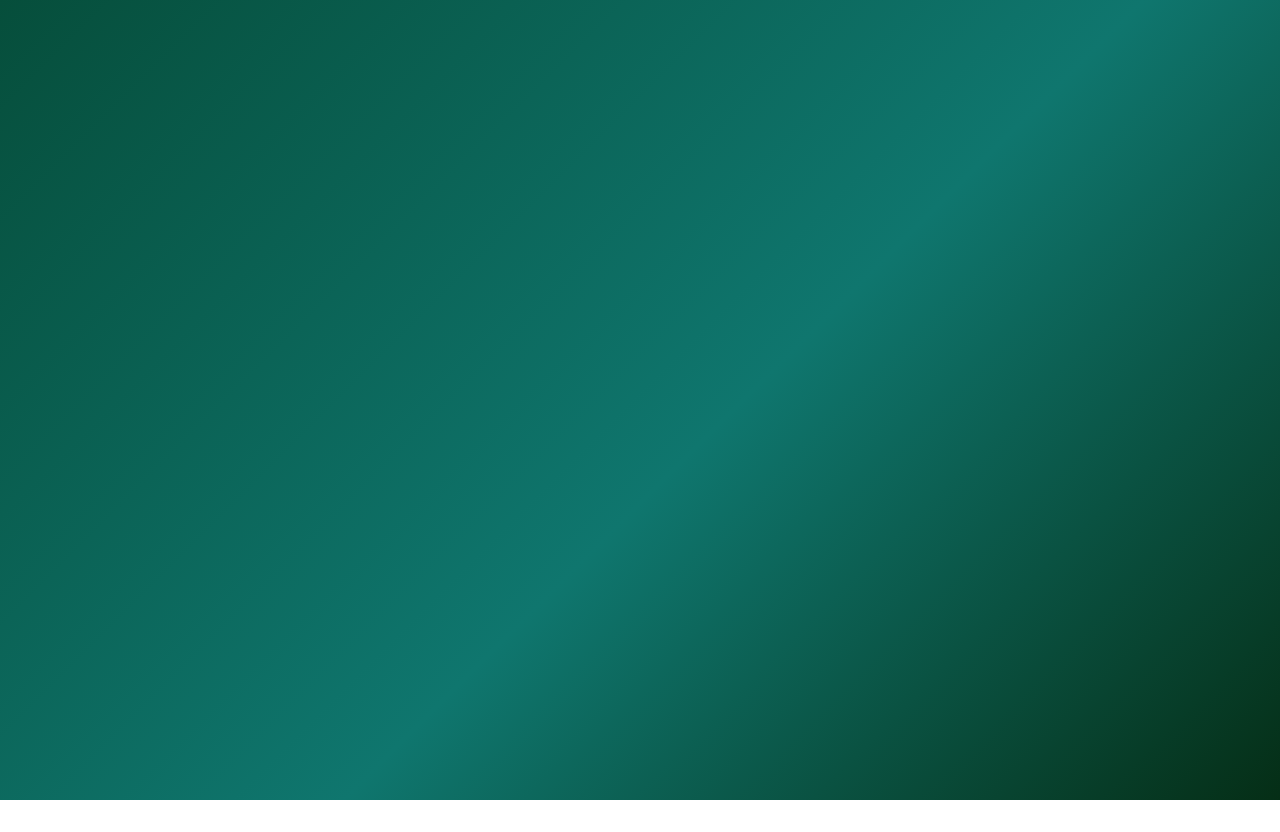
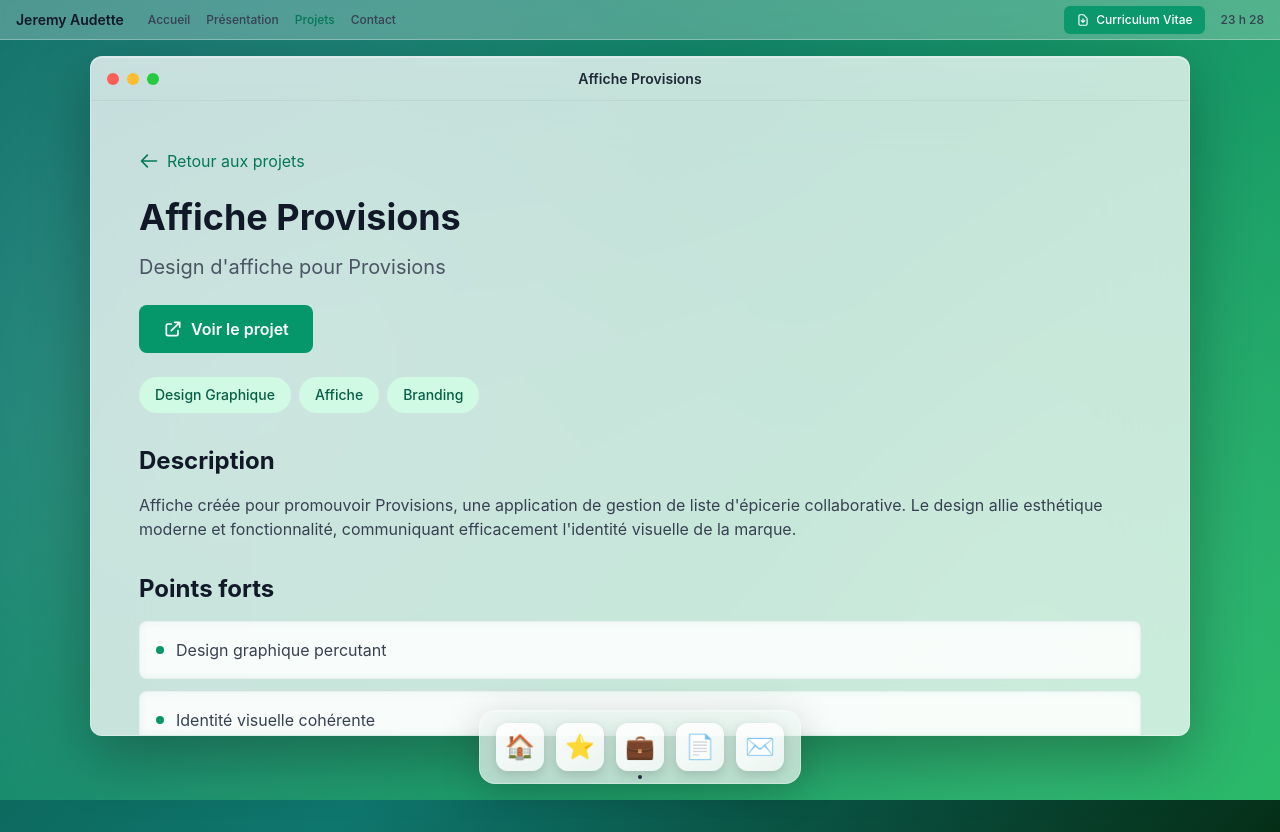
Before and after one commit to audjeremy/portfolio, a Next.js app: page /projects/affiche-provisions in a window 1280 px wide. Before the commit this address had no page. Before the commit the page ends 800 px from the top, so only its background shows below. Built offline with nearby package versions, Linux system fonts and the light colour scheme.

Commit message:
Refactorisation des pages et des projets : mise à jour des slugs de projet, amélioration des liens de démonstration, et ajout de nouveaux projets. Remplacement de l'image de profil et ajustements de contenu pour une meilleure présentation et accessibilité.

```diff
--- a/src/app/page.tsx
+++ b/src/app/page.tsx
@@ -95,9 +95,12 @@
                 {/* Project Image Placeholder */}
                 <div className="w-full h-40 sm:h-48 bg-gradient-to-br from-emerald-500 to-teal-600 flex items-center justify-center">
                   <span className="text-4xl sm:text-6xl" role="img" aria-label={project.title}>
+                    {project.slug === 'recolte' && '🌾'}
+                    {project.slug === 'affiche-provisions' && '🎨'}
                     {project.slug === 'provisions' && '🛒'}
-                    {project.slug === 'la-porte' && '🍽️'}
-                    {project.slug === 'portfolio-macos' && '💻'}
+                    {project.slug === 'blonde-biscuiterie' && '🍪'}
+                    {project.slug === 'festipop' && '🎵'}
+                    {project.slug === 'portfolio' && '💻'}
                   </span>
                 </div>
 
@@ -143,16 +146,19 @@
                         GitHub
                       </a>
                     )}
-                    {project.demo && (
-                      <span
-                        className="px-4 py-2 text-sm font-semibold bg-gray-400 dark:bg-gray-600 text-white rounded-lg cursor-not-allowed opacity-60 inline-flex items-center gap-1.5"
-                        aria-label={`Démo à venir pour ${project.title}`}
+                    {project.demo && project.demo !== '' && (
+                      <a
+                        href={project.demo}
+                        target="_blank"
+                        rel="noopener noreferrer"
+                        className="px-4 py-2 text-sm font-semibold bg-emerald-600 dark:bg-emerald-700 hover:bg-emerald-700 dark:hover:bg-emerald-600 text-white rounded-lg transition-colors inline-flex items-center gap-1.5"
+                        aria-label={`Voir le projet ${project.title}`}
                       >
                         <svg className="w-4 h-4" fill="none" stroke="currentColor" viewBox="0 0 24 24">
                           <path strokeLinecap="round" strokeLinejoin="round" strokeWidth={2} d="M10 6H6a2 2 0 00-2 2v10a2 2 0 002 2h10a2 2 0 002-2v-4M14 4h6m0 0v6m0-6L10 14" />
                         </svg>
-                        DÉMO À VENIR
-                      </span>
+                        Voir le projet
+                      </a>
                     )}
                   </div>
                 </div>
--- a/src/app/presentation/page.tsx
+++ b/src/app/presentation/page.tsx
@@ -1,39 +1,37 @@
 import Link from 'next/link';
 import Window from '@/components/os/Window';
+import ProfilePicture from '@/components/ProfilePicture';
 
 export default function Presentation() {
-  // Liste de films réels (à personnaliser)
-  const films = [
-    { title: 'Blade Runner 2049', emoji: '🎭' },
-    { title: 'Interstellar', emoji: '🚀' },
-    { title: 'The Grand Budapest Hotel', emoji: '🎨' },
-    { title: 'Her', emoji: '🌙' },
-  ];
   return (
     <Window title="Présentation">
       <div className="p-4 sm:p-6 md:p-8 lg:p-12">
         {/* Section 1: Qui je suis */}
         <section className="mb-8 sm:mb-12 animate-fadeIn">
           <h2 className="text-2xl sm:text-3xl font-bold text-gray-900 dark:text-white mb-4 sm:mb-6">
-            Qui je suis
+          Bonjour! Je suis Jeremy Audette
           </h2>
-          <div className="prose prose-lg dark:prose-invert max-w-none">
+          <div className="flex flex-col sm:flex-row gap-4 sm:gap-6 items-start sm:items-start">
+            <div className="prose prose-lg dark:prose-invert max-w-none flex-1 order-2 sm:order-1">
             <p className="text-gray-700 dark:text-gray-300 mb-4">
-              Au-delà du code, je suis quelqu'un de curieux et créatif, toujours en quête de nouvelles
-              façons de résoudre des problèmes. Le développement web m'attire parce qu'il combine la
-              logique technique avec la créativité visuelle, permettant de créer des expériences qui
-              ont un réel impact.
-            </p>
-            <p className="text-gray-700 dark:text-gray-300 mb-4">
-              Ce qui me motive en développement, c'est la possibilité de transformer une idée en
-              quelque chose de tangible et utilisable. J'aime particulièrement travailler sur
-              l'expérience utilisateur, en cherchant toujours à créer des interfaces intuitives et
-              agréables à utiliser.
-            </p>
-            <p className="text-gray-700 dark:text-gray-300">
-              En dehors du développement, je suis passionné par le cinéma, la musique et la cuisine.
-              Ces intérêts nourrissent ma créativité et m'aident à penser différemment dans mes projets.
-            </p>
+  Au-delà du développement, je suis quelqu’un de curieux et ouvert, qui aime explorer, apprendre et
+  comprendre ce qui l’entoure. J’apprécie les projets qui me permettent de réfléchir, de créer et de
+  donner du sens à ce que je fais, autant dans le travail que dans le quotidien.
+</p>
+<p className="text-gray-700 dark:text-gray-300 mb-4">
+  Ce que j’aime particulièrement, c’est partir d’une idée et la voir évoluer peu à peu vers quelque
+  chose de concret et utile. J’accorde beaucoup d’importance à l’expérience des personnes qui utilisent
+  ce que je crée, en cherchant toujours la simplicité, la clarté et le confort d’utilisation.
+</p>
+<p className="text-gray-700 dark:text-gray-300">
+  En dehors du travail, je suis passionné par le cinéma, la musique et la cuisine. Ces intérêts font
+  partie de mon quotidien et nourrissent ma créativité, m’aidant à aborder les projets avec un regard
+  différent et plus humain.
+</p>
+            </div>
+            <div className="flex-shrink-0 order-1 sm:order-2 sm:ml-auto [&>div]:mb-0">
+              <ProfilePicture />
+            </div>
           </div>
         </section>
 
@@ -56,36 +54,7 @@
             <div className="bg-white/50 dark:bg-gray-800/50 backdrop-blur-sm rounded-xl p-4 sm:p-6 border border-gray-200/50 dark:border-gray-700/50 mb-4">
               <p className="text-sm sm:text-base text-gray-700 dark:text-gray-300 mb-4">
                 J'adore explorer différents genres de cinéma, des films d'auteur aux blockbusters.
-                Voici quelques-uns de mes films favoris :
               </p>
-
-              {/* Film Posters Grid */}
-              <div className="grid grid-cols-2 sm:grid-cols-4 gap-3 sm:gap-4 mb-4">
-                {films.map((film, idx) => (
-                  <div
-                    key={idx}
-                    className="aspect-[2/3] bg-gradient-to-br from-emerald-500/20 to-teal-600/20 rounded-lg flex flex-col items-center justify-center border border-gray-200/50 dark:border-gray-700/50 hover:scale-105 transition-transform"
-                  >
-                    <span className="text-3xl sm:text-4xl mb-2" role="img" aria-hidden="true">
-                      {film.emoji}
-                    </span>
-                    <span className="text-xs sm:text-sm text-gray-600 dark:text-gray-400 text-center px-2">
-                      {film.title}
-                    </span>
-                  </div>
-                ))}
-              </div>
-
-              {/* Letterboxd Embed */}
-              <div className="mb-4">
-                <iframe
-                  title="Letterboxd Diary"
-                  width="100%"
-                  height="800"
-                  style={{ border: 0, background: 'white', borderRadius: '0.5rem' }}
-                  src="https://lb-embed-content.bokonon.dev?username=audjeremy"
-                />
-              </div>
 
               {/* Letterboxd Link */}
               <a
@@ -129,7 +98,7 @@
 
               {/* Fable Link */}
               <a
-                href="https://fable.co/yourusername"
+                href="https://fable.co/jeremy-audette-217923108109?referralID=5N73iGMyjo"
                 target="_blank"
                 rel="noopener noreferrer"
                 className="inline-flex items-center gap-2 px-4 sm:px-6 py-2 sm:py-3 bg-emerald-600 hover:bg-emerald-700 text-white text-sm sm:text-base font-semibold rounded-lg transition-all shadow-lg hover:shadow-xl hover:scale-105"
@@ -149,9 +118,6 @@
                 </svg>
                 Voir mon profil Fable
               </a>
-              <p className="text-xs sm:text-sm text-gray-500 dark:text-gray-400 mt-2">
-                {/* TODO: Remplacer 'yourusername' par votre nom d'utilisateur Fable */}
-              </p>
             </div>
           </div>
 
@@ -167,8 +133,7 @@
             </div>
             <div className="bg-white/50 dark:bg-gray-800/50 backdrop-blur-sm rounded-xl p-4 sm:p-6 border border-gray-200/50 dark:border-gray-700/50">
               <p className="text-sm sm:text-base text-gray-700 dark:text-gray-300 mb-4">
-                La musique fait partie intégrante de mon processus créatif. Voici une sélection de
-                ce que j'écoute en travaillant :
+                La musique fait partie intégrante de mon processus créatif. Mes chansons favorites de 2025 :
               </p>
 
               {/* Spotify Embed */}
@@ -210,27 +175,6 @@
           </div>
         </section>
 
-        {/* Section 3: Callout perso */}
-        <section className="mb-8 sm:mb-12 animate-fadeIn delay-300">
-          <div className="bg-gradient-to-br from-emerald-500/20 via-teal-500/20 to-cyan-500/20 backdrop-blur-sm rounded-xl p-6 sm:p-8 border border-emerald-300/30 dark:border-emerald-700/30">
-            <div className="flex items-start gap-4">
-              <span className="text-3xl sm:text-4xl shrink-0" role="img" aria-hidden="true">
-                💡
-              </span>
-              <div>
-                <h3 className="text-lg sm:text-xl font-bold text-gray-900 dark:text-white mb-2 sm:mb-3">
-                  Actuellement obsédé par...
-                </h3>
-                <p className="text-sm sm:text-base text-gray-700 dark:text-gray-300">
-                  {/* TODO: Ajoutez ce qui vous passionne actuellement */}
-                  L'optimisation des performances web, les animations CSS natives et l'exploration
-                  de nouvelles approches en UI/UX design.
-                </p>
-              </div>
-            </div>
-          </div>
-        </section>
-
         {/* CV Encart */}
         <section className="animate-fadeIn delay-400">
           <div className="bg-gradient-to-br from-emerald-500/10 via-teal-500/10 to-cyan-500/10 backdrop-blur-sm rounded-xl p-6 sm:p-8 border border-emerald-300/30 dark:border-emerald-700/30">
@@ -238,7 +182,7 @@
               Curriculum Vitae
             </h2>
             <p className="text-sm sm:text-base text-gray-700 dark:text-gray-300 mb-6">
-              Pour le détail de mon parcours, consultez mon CV complet.
+              Pour le détail de mon parcours, consultez mon CV complet. Vous pouvez aussi découvrir mes projets pour voir mon travail en action.
             </p>
             <div className="flex flex-col sm:flex-row gap-3 sm:gap-4">
               <Link
@@ -246,6 +190,15 @@
                 className="inline-flex items-center justify-center gap-2 px-6 sm:px-8 py-2.5 sm:py-3 bg-emerald-600 hover:bg-emerald-700 text-white text-sm sm:text-base font-semibold rounded-lg transition-all shadow-lg hover:shadow-xl hover:scale-105"
               >
                 Voir mon CV
+                <svg className="w-4 h-4" fill="none" stroke="currentColor" viewBox="0 0 24 24">
+                  <path strokeLinecap="round" strokeLinejoin="round" strokeWidth={2} d="M13 7l5 5m0 0l-5 5m5-5H6" />
+                </svg>
+              </Link>
+              <Link
+                href="/projects"
+                className="inline-flex items-center justify-center gap-2 px-6 sm:px-8 py-2.5 sm:py-3 bg-emerald-600 hover:bg-emerald-700 text-white text-sm sm:text-base font-semibold rounded-lg transition-all shadow-lg hover:shadow-xl hover:scale-105"
+              >
+                Mes projets
                 <svg className="w-4 h-4" fill="none" stroke="currentColor" viewBox="0 0 24 24">
                   <path strokeLinecap="round" strokeLinejoin="round" strokeWidth={2} d="M13 7l5 5m0 0l-5 5m5-5H6" />
                 </svg>
--- a/src/app/projects/[slug]/page.tsx
+++ b/src/app/projects/[slug]/page.tsx
@@ -77,10 +77,12 @@
                 Voir le code
               </a>
             )}
-            {project.demo && (
-              <span
-                className="inline-flex items-center px-4 sm:px-6 py-2 sm:py-3 bg-gray-400 dark:bg-gray-600 text-white text-sm sm:text-base font-semibold rounded-lg cursor-not-allowed opacity-60"
-                aria-label="Démo à venir"
+            {project.demo && project.demo !== '' && (
+              <a
+                href={project.demo}
+                target="_blank"
+                rel="noopener noreferrer"
+                className="inline-flex items-center px-4 sm:px-6 py-2 sm:py-3 bg-emerald-600 dark:bg-emerald-700 text-white text-sm sm:text-base font-semibold rounded-lg hover:bg-emerald-700 dark:hover:bg-emerald-600 transition-colors"
               >
                 <svg
                   className="w-4 h-4 sm:w-5 sm:h-5 mr-2"
@@ -95,8 +97,8 @@
                     d="M10 6H6a2 2 0 00-2 2v10a2 2 0 002 2h10a2 2 0 002-2v-4M14 4h6m0 0v6m0-6L10 14"
                   />
                 </svg>
-                DÉMO À VENIR
-              </span>
+                Voir le projet
+              </a>
             )}
           </div>
 
@@ -151,13 +153,13 @@
               project.images.map((imagePath, index) => (
                 <div
                   key={index}
-                  className="relative w-full h-48 sm:h-64 bg-gradient-to-br from-emerald-500/20 to-teal-600/20 rounded-xl overflow-hidden border border-gray-200/50 dark:border-gray-700/50"
+                  className="relative w-full min-h-64 sm:min-h-96 bg-gradient-to-br from-emerald-500/20 to-teal-600/20 rounded-xl overflow-hidden border border-gray-200/50 dark:border-gray-700/50 flex items-center justify-center p-4"
                 >
                   <Image
                     src={imagePath}
                     alt={`Aperçu du projet ${project.title}`}
                     fill
-                    className="object-cover"
+                    className="object-contain"
                     sizes="(max-width: 768px) 100vw, 50vw"
                   />
                 </div>
--- a/src/components/ProfilePicture.tsx
+++ b/src/components/ProfilePicture.tsx
@@ -10,7 +10,7 @@
     <div className="relative w-32 h-32 sm:w-40 sm:h-40 mb-6 rounded-full overflow-hidden border-4 border-emerald-500/30 dark:border-emerald-400/30 shadow-lg bg-gradient-to-br from-emerald-500/20 to-teal-600/20">
       {!imageError ? (
         <Image
-          src="/profile-pic.png"
+          src="/avatar.webp"
           alt="Jeremy Audette"
           fill
           className="object-cover"
--- a/src/data/projects.ts
+++ b/src/data/projects.ts
@@ -12,8 +12,39 @@
 
 export const projects: Project[] = [
   {
+    slug: 'recolte',
+    title: 'Récolte',
+    short: 'Design Web pour une plateforme agricole',
+    description: 'Récolte est un projet de design web pour une plateforme agricole moderne. Le design met l\'accent sur l\'authenticité, la simplicité et l\'accessibilité, créant une expérience utilisateur intuitive qui connecte les producteurs et les consommateurs.',
+    tech: ['Design Web', 'UI/UX', 'Figma', 'Prototypage'],
+    images: ['/projects/recolte-1.jpg'],
+    highlights: [
+      'Design centré sur l\'utilisateur',
+      'Interface moderne et accessible',
+      'Hiérarchie visuelle claire',
+      'Responsive design optimisé',
+      'Système de design cohérent',
+    ],
+  },
+  {
+    slug: 'affiche-provisions',
+    title: 'Affiche Provisions',
+    short: 'Design d\'affiche pour Provisions',
+    description: 'Affiche créée pour promouvoir Provisions, une application de gestion de liste d\'épicerie collaborative. Le design allie esthétique moderne et fonctionnalité, communiquant efficacement l\'identité visuelle de la marque.',
+    tech: ['Design Graphique', 'Affiche', 'Branding'],
+    demo: 'https://www.behance.net/gallery/194732571/PROVISION',
+    images: ['/projects/affiche-provisions-1.jpg'],
+    highlights: [
+      'Design graphique percutant',
+      'Identité visuelle cohérente',
+      'Communication efficace du message',
+      'Esthétique moderne',
+      'Prêt pour l\'impression',
+    ],
+  },
+  {
     slug: 'provisions',
-    title: 'Provisions',
+    title: 'Appli Provisions',
     short: 'Application de gestion de liste d\'épicerie collaborative',
     description: 'Provisions est une application web moderne qui permet aux utilisateurs de créer et gérer leurs listes d\'épicerie de façon collaborative. L\'application offre une interface intuitive pour ajouter, modifier et supprimer des articles, tout en synchronisant les changements en temps réel entre les utilisateurs.',
     tech: ['Next.js', 'TypeScript', 'Tailwind CSS', 'Supabase', 'PostgreSQL'],
@@ -29,36 +60,51 @@
     ],
   },
   {
-    slug: 'la-porte',
-    title: 'La Porte',
-    short: 'Site web vitrine pour un restaurant local',
-    description: 'La Porte est un site web élégant conçu pour un restaurant local. Le site présente le menu, l\'ambiance et permet aux clients de faire des réservations en ligne. L\'accent a été mis sur l\'esthétique et l\'expérience utilisateur pour refléter l\'identité du restaurant.',
-    tech: ['React', 'Next.js', 'Tailwind CSS', 'API REST'],
-    github: 'https://github.com/jeremyaudette/la-porte',
-    images: ['/projects/la-porte-1.jpg', '/projects/la-porte-2.jpg'],
+    slug: 'blonde-biscuiterie',
+    title: 'Blonde Biscuiterie',
+    short: 'Refonte web complète pour une biscuiterie artisanale',
+    description: 'Projet de refonte web complète pour Blonde Biscuiterie, une biscuiterie artisanale. La refonte met en valeur l\'artisanat et l\'authenticité de la marque à travers un design chaleureux et moderne qui reflète la qualité des produits.',
+    tech: ['Design Web', 'UI/UX', 'Refonte', 'Web Design'],
+    images: ['/projects/blonde-biscuiterie-1.jpg'],
     highlights: [
-      'Design moderne et élégant',
-      'Système de réservation intégré',
-      'Menu interactif avec filtres',
-      'Galerie photos immersive',
-      'Optimisé pour le SEO',
+      'Refonte complète de l\'identité visuelle',
+      'Design chaleureux et authentique',
+      'Mise en valeur des produits artisanaux',
+      'Expérience utilisateur optimisée',
+      'Design responsive et moderne',
     ],
   },
   {
-    slug: 'portfolio-macos',
-    title: 'Portfolio macOS',
-    short: 'Portfolio interactif avec interface macOS moderne',
-    description: 'Un portfolio innovant qui reproduit l\'expérience d\'un bureau macOS moderne. Le projet démontre des compétences en design d\'interface et en développement front-end, avec une attention particulière aux détails visuels et aux animations.',
+    slug: 'festipop',
+    title: 'Festipop',
+    short: 'Vidéo promotionnelle pour un festival de musique',
+    description: 'Vidéo promotionnelle créée pour Festipop, un festival de musique. La vidéo capture l\'énergie et l\'ambiance unique du festival, utilisant des techniques de montage dynamiques et une esthétique visuelle moderne pour promouvoir l\'événement.',
+    tech: ['Motion Design', 'Vidéo', 'Montage', 'Animation'],
+    demo: 'https://www.behance.net/gallery/194730461/Vido-Promo-Festival-Musique',
+    images: ['/projects/festipop-1.jpg'],
+    highlights: [
+      'Motion design dynamique',
+      'Montage rythmé et énergique',
+      'Esthétique visuelle moderne',
+      'Communication efficace du message',
+      'Production vidéo professionnelle',
+    ],
+  },
+  {
+    slug: 'portfolio',
+    title: 'Portfolio',
+    short: 'Portfolio interactif avec interface inspirée de macOS',
+    description: 'Portfolio interactif conçu pour présenter mes projets et mon profil de développeur web. L\'interface privilégie une navigation fluide, une hiérarchie claire de l\'information et une mise en page responsive, afin d\'offrir une expérience simple et efficace.',
     tech: ['Next.js', 'TypeScript', 'Tailwind CSS', 'CSS Animations'],
-    github: 'https://github.com/jeremyaudette/portfolio',
-    demo: 'https://jeremyaudette.dev',
-    images: ['/projects/portfolio-1.jpg'],
+    github: 'https://github.com/audjeremy/portfolio',
+    demo: '',
+    images: ['/projects/portfolio-1.png'],
     highlights: [
-      'Interface utilisateur type macOS Sonoma',
-      'Animations et transitions fluides',
-      'Fenêtres avec effet glass morphism',
-      'Menu bar et dock interactifs',
-      'Entièrement responsive',
+      'Design familier inspiré de macOS pour une navigation intuitive',
+      'Présentation claire et organisée de mes projets',
+      'Expérience utilisateur soignée et professionnelle',
+      'Accessible sur tous les appareils (mobile, tablette, ordinateur)',
+      'Mise en avant efficace de mon parcours et compétences',
     ],
   },
 ];
```
Also changed, not shown: src/app/about/page.tsx (+18 -8 lines), src/app/projects/page.tsx (+5 -2 lines), PROJECT_STRUCTURE.txt, public/avatar.webp (added), public/projects/portfolio-1.png (added).
